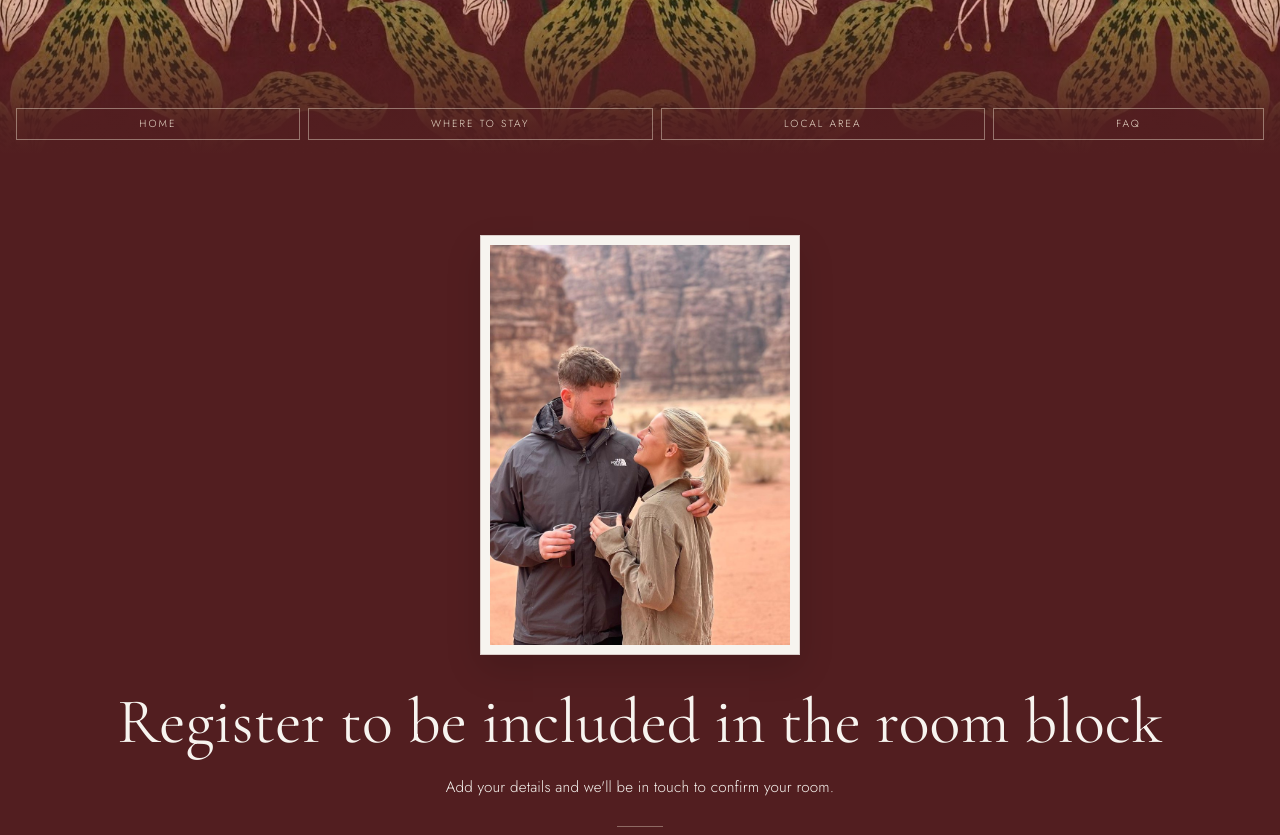
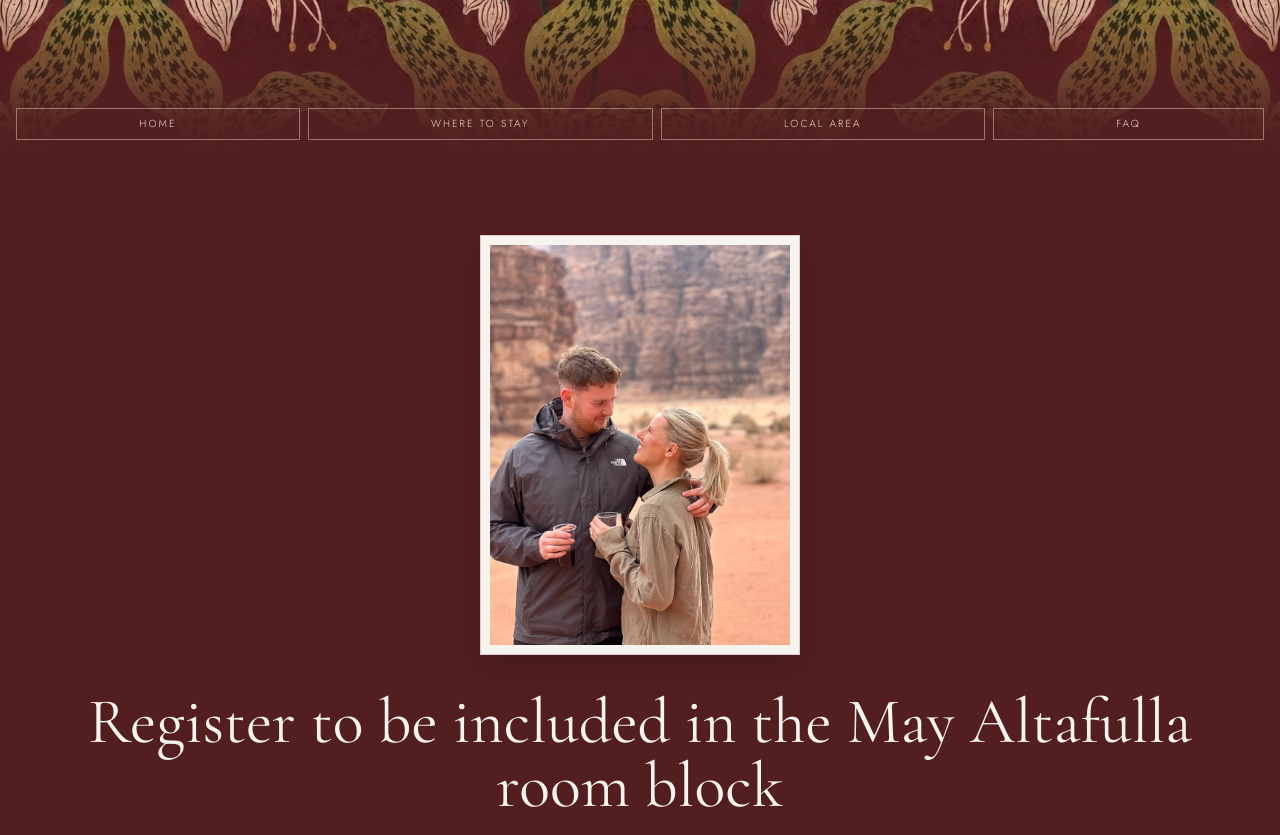
Before and after one commit to churlbap/wedding-site, a plain HTML site: page register-interest.html in a window 1280 px wide. Shown: the part 80-915 px from the top of the page. Drawn offline with nearby package versions, Linux system fonts and the light colour scheme; a web font is replaced by a local one.

Commit message:
Name May Altafulla in the register interest heading and intro

```diff
--- a/register-interest.html
+++ b/register-interest.html
@@ -8,7 +8,7 @@
   <link rel="preconnect" href="https://fonts.googleapis.com">
   <link rel="preconnect" href="https://fonts.gstatic.com" crossorigin>
   <link href="https://fonts.googleapis.com/css2?family=Cormorant+Garamond:ital,wght@0,400;0,500;0,600;1,400&family=Italianno&family=Jost:wght@300;400;500&display=swap&family=Dawning+of+a+New+Day" rel="stylesheet">
-  <link rel="stylesheet" href="styles.css?v=176">
+  <link rel="stylesheet" href="styles.css?v=177">
 </head>
 <body class="page-stay page-register">
   <header class="site-header">
@@ -29,8 +29,8 @@
       <img src="images/us-desert-v1.jpg" alt="Charlotte and Ciarán together" width="825" height="1100">
     </figure>
 
-    <h2>Register to be included in the room block</h2>
-    <p class="lede">Add your details and we'll be in touch to confirm your room.</p>
+    <h2>Register to be included in the May Altafulla room block</h2>
+    <p class="lede">Add your details and we'll be in touch to confirm your room at May Altafulla Beach Boutique Hotel.</p>
 
     <form class="form-grid">
       <div class="field">
```
Also changed, not shown: 404.html (+1 -1 lines), faq.html (+1 -1 lines), index.html (+1 -1 lines), local-area.html (+1 -1 lines), schedule.html (+1 -1 lines), where-to-stay.html (+1 -1 lines).
